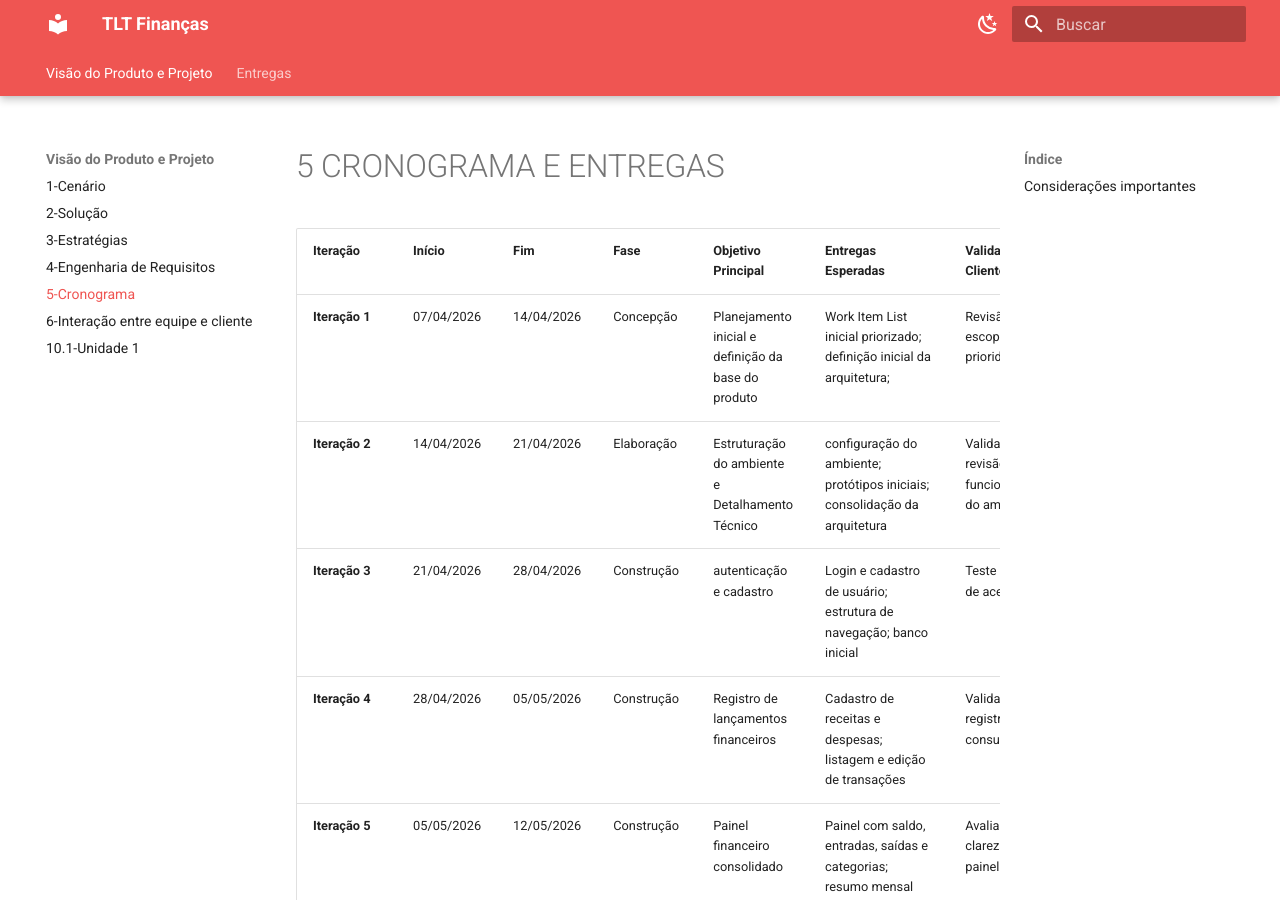
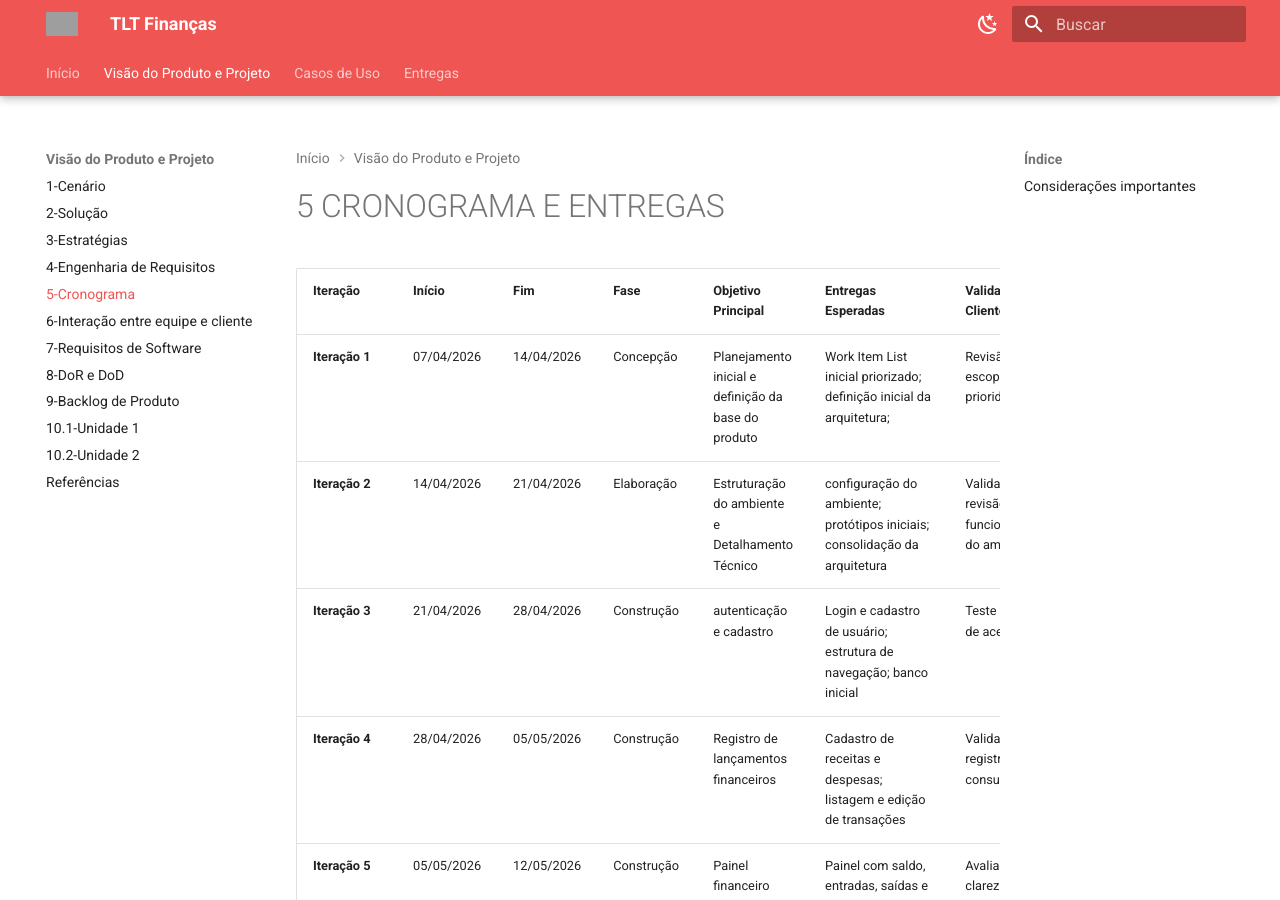
Before and after one commit to mdsreq-fga-unb/REQ-2026.1-T02-TLF, an MkDocs documentation site: the page built from docs/visao/5-cronograma.md, in a window 1280 px wide and 900 px high. Built offline with MkDocs 1.6.1 and Material for MkDocs 9.7.7, drawn with Linux system fonts in a browser that asks for light colours; grey boxes are pictures that could not be loaded.

Commit message:
docs: mudança das rotas do mkdocs

```diff
--- a/mkdocs.yml
+++ b/mkdocs.yml
@@ -6,6 +6,8 @@ site_url: https://mdsreq-fga-unb.github.io/REQ-2026.1-T02-TLF/
 theme:
   name: material
   language: pt
+  logo: images/tlt-icon.png
+  favicon: images/tlt-icon.png
   features:
     - navigation.instant
     - navigation.tabs
@@ -35,6 +37,7 @@ plugins:
   - search
 
 nav:
+  - Início: index.md
   - Visão do Produto e Projeto:
     - 1-Cenário: visao/1-cenario.md
     - 2-Solução: visao/2-solucao.md
@@ -42,5 +45,11 @@ nav:
     - 4-Engenharia de Requisitos: visao/4-engenharia-requisitos.md
     - 5-Cronograma: visao/5-cronograma.md
     - 6-Interação entre equipe e cliente: visao/6-interacao-equipe.md
+    - 7-Requisitos de Software: visao/7-requisitos-software.md
+    - 8-DoR e DoD: visao/8-DoR-e-DoD.md
+    - 9-Backlog de Produto: visao/9-backlog-produto.md
     - 10.1-Unidade 1: visao/10-unidade-1.md
+    - 10.2-Unidade 2: visao/10-unidade-2.md
+    - Referências: visao/referencias.md
+  - Casos de Uso: casosdeuso.md
   - Entregas: entregas/apresentacao.md
```
